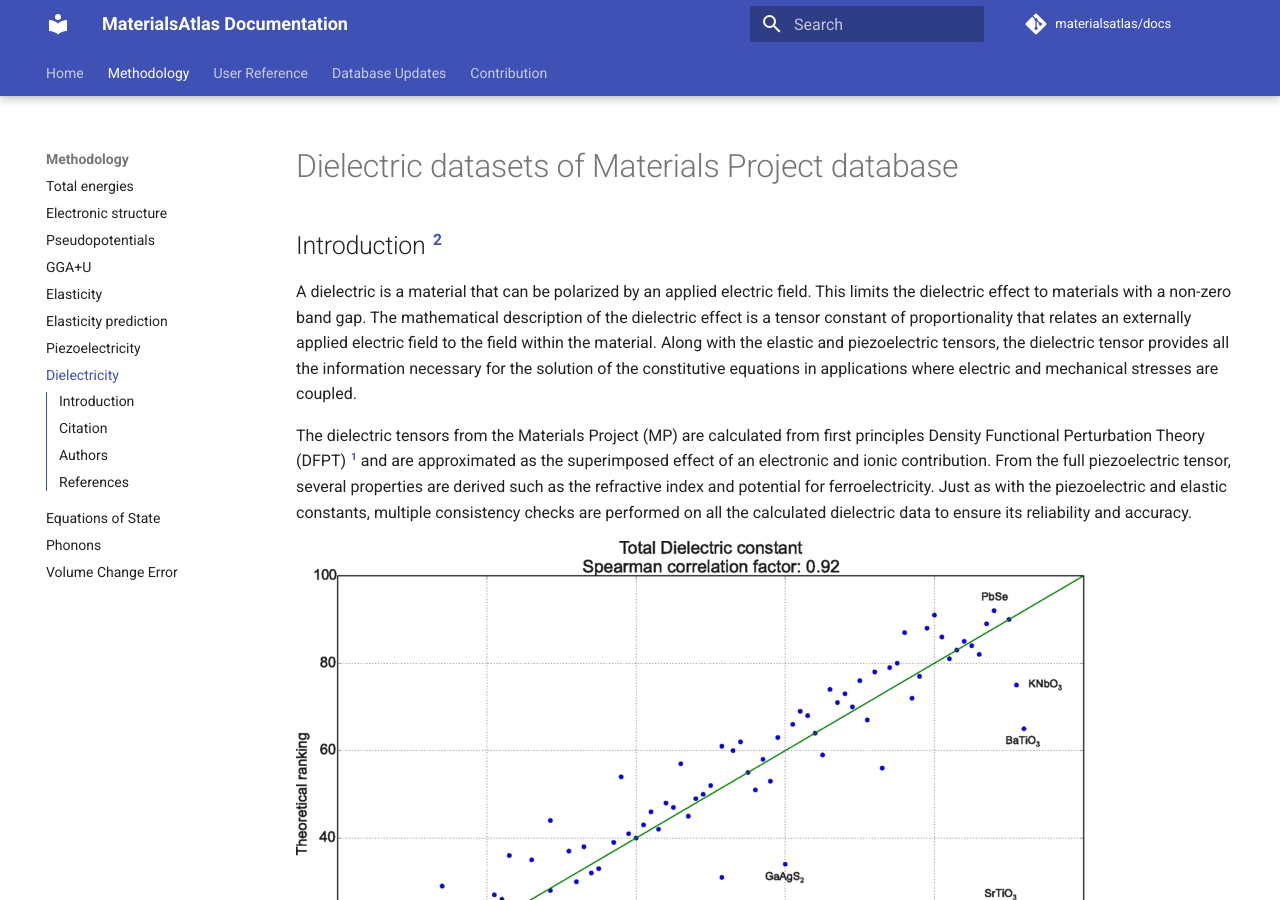
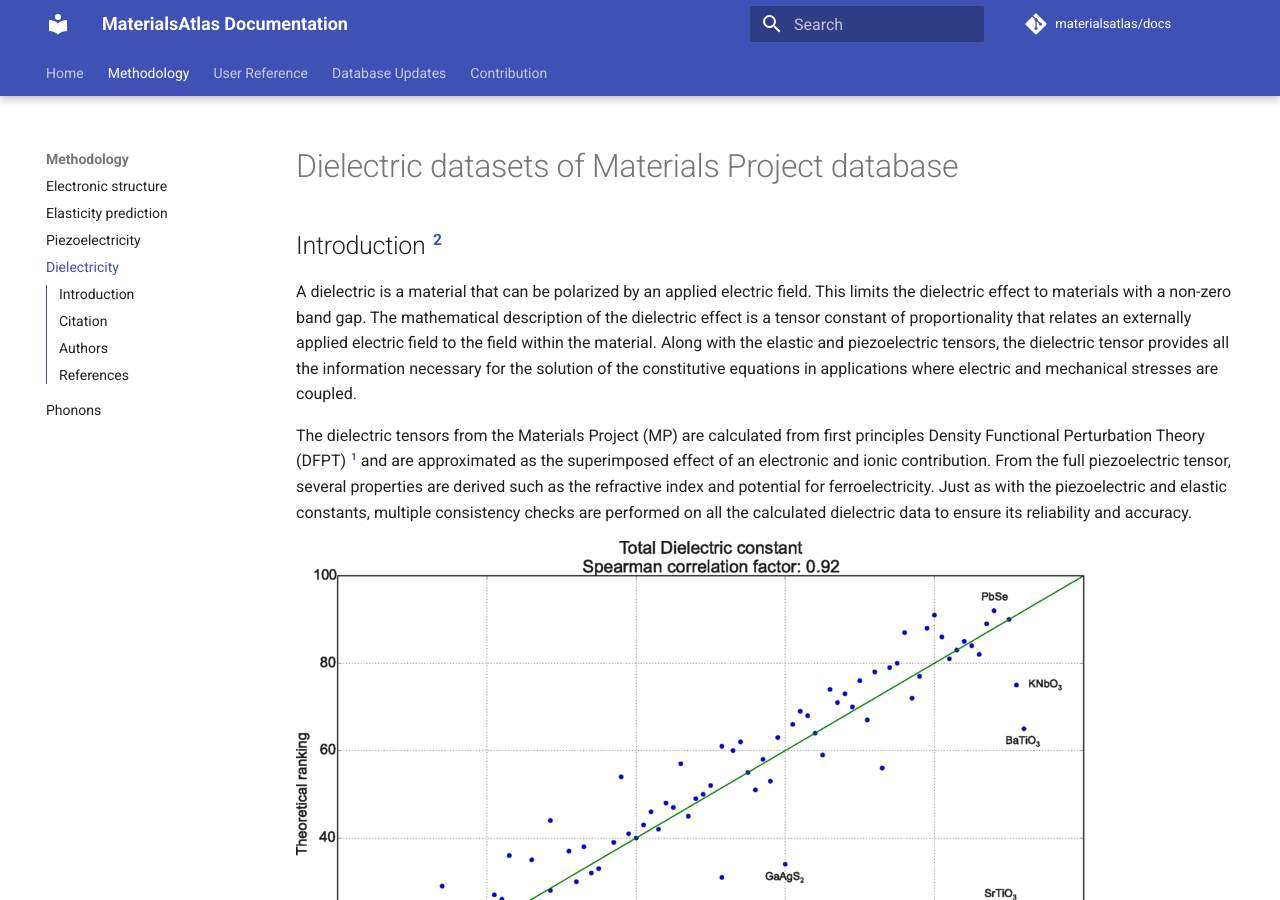
Before and after one commit to usccolumbia/materialsatlas, an MkDocs documentation site: the page built from docs/methodology/dielectricity.md, in a window 1280 px wide and 900 px high. Built offline with MkDocs 1.6.1 and Material for MkDocs 9.7.7, drawn with Linux system fonts in a browser that asks for light colours; comment, search, counter and statistics services are not loaded.

Commit message:
Update mkdocs.yml

```diff
--- a/mkdocs.yml
+++ b/mkdocs.yml
@@ -10,17 +10,11 @@ nav:
   - Home: "index.md"
   #- Foundation: "foundation.md"
   - Methodology:
-      - "Total energies": "methodology/total-energies.md"
       - "Electronic structure": "methodology/electronic-structure.md"
-      - "Pseudopotentials": "methodology/pseudopotentials.md"
-      - "GGA+U": "methodology/gga-plus-u.md"
-      - "Elasticity": "methodology/elasticity.md"
       - "Elasticity prediction": "methodology/elasticity-prediction.md"
       - "Piezoelectricity": "methodology/piezoelectricity.md"
       - "Dielectricity": "methodology/dielectricity.md"
-      - "Equations of State": "methodology/equations-of-state.md"
       - "Phonons": "methodology/phonons.md"
-      - "Volume Change Error": methodology/volume-change-error.md
   - User Reference:
       - "Charge Neutrality": "user-guide/charge_neutrality.md"
       - "Electronegativity Balance": "user-guide/electronegativity-balance.md"
```
